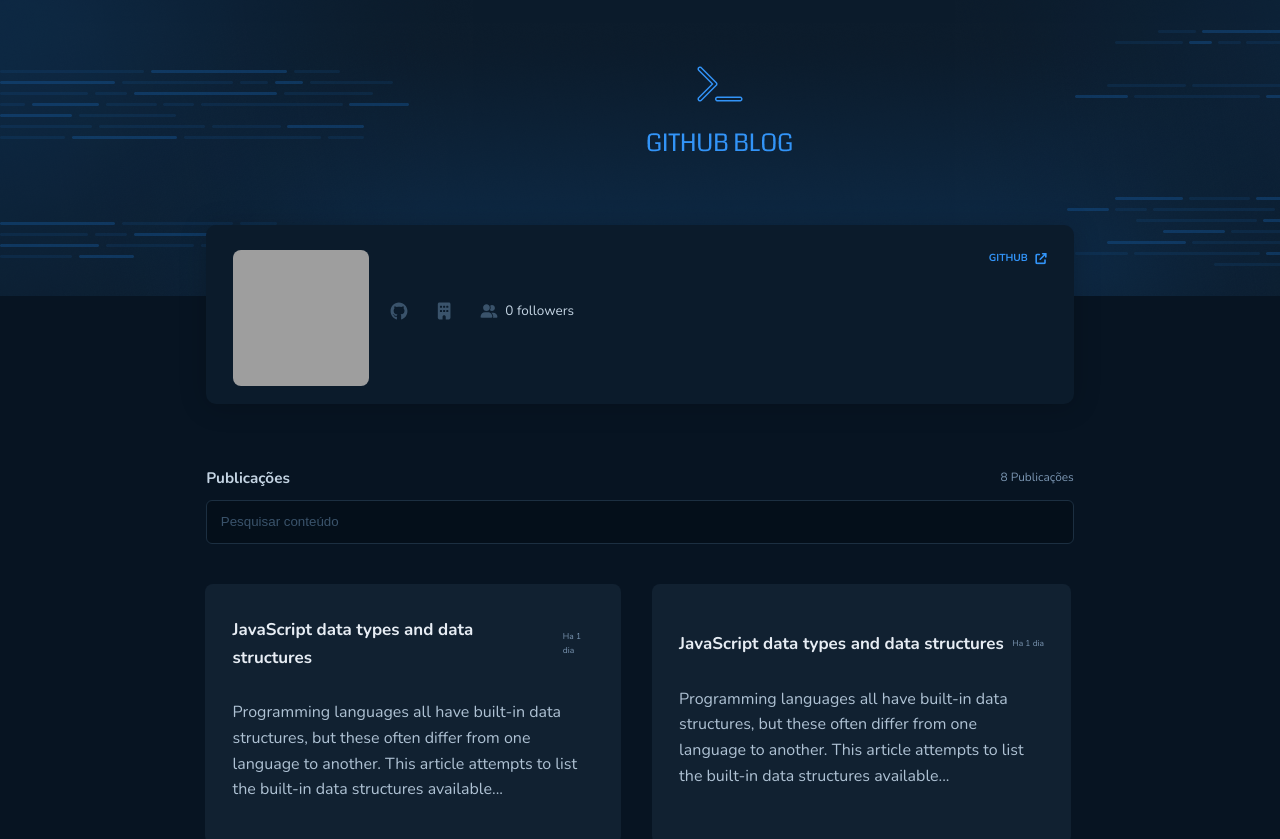
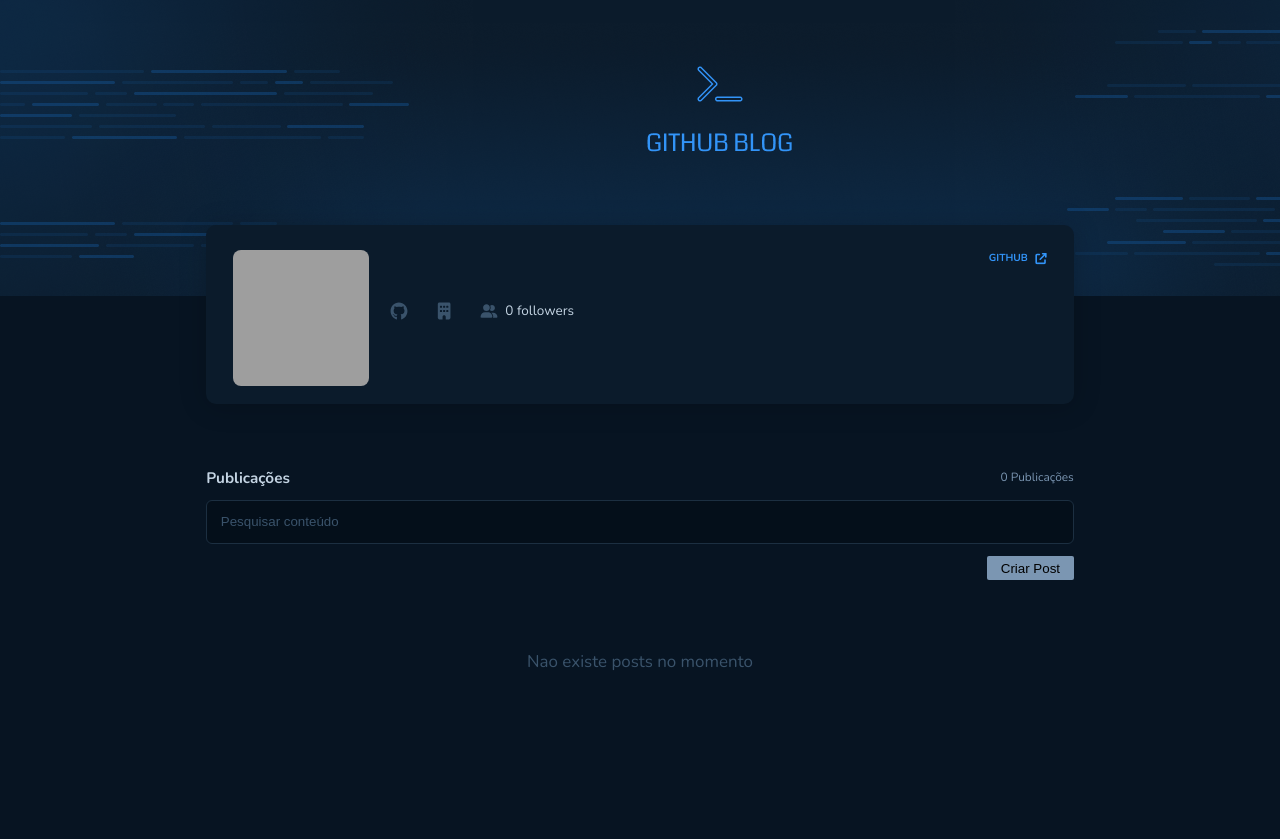
Before and after one commit to Mariano1994/GitBlog, a React (Vite) app: page / in a window 1280 px wide. Shown: the top 839 px of the page. After the commit the page ends 800 px from the top, so only its background shows below. Built offline with nearby package versions, Linux system fonts and the light colour scheme; no server answers; grey boxes are pictures that could not be loaded.

Commit message:
Create EmptyMessage component and addPost button

```diff
--- a/src/App.css
+++ /dev/null
@@ -1,5 +0,0 @@
-.wrapper-content {
-  display: flex;
-  justify-content: center;
-  align-items: center;
-}
--- a/src/App.tsx
+++ b/src/App.tsx
@@ -1,76 +1,65 @@
 import { Header } from "./components/Header/Header";
-import "./App.css";
 import { UserInformation } from "./components/UserInformation/UserInformation";
 import { SearchBar } from "./components/SearchBar/SearchBar";
 import { Posts } from "./components/Posts/Posts";
 import { useState } from "react";
+import { EmptyMessage } from "./components/EmptyMessage/EmptyMessage";
 
 const initialsPosts = [
-  {
-    id: Math.random(),
-    title: "JavaScript data types and data structures",
-    content:
-      "Programming languages all have built-in data structures, but these often differ from one language to another. This article attempts to list the built-in data structures available...",
-    publishedAt: new Date(),
-  },
-
-  {
-    id: Math.random(),
-    title: "JavaScript data types and data structures",
-    content:
-      "Programming languages all have built-in data structures, but these often differ from one language to another. This article attempts to list the built-in data structures available...",
-    publishedAt: new Date(),
-  },
-
-  {
-    id: Math.random(),
-    title: "JavaScript data types and data structures",
-    content:
-      "Programming languages all have built-in data structures, but these often differ from one language to another. This article attempts to list the built-in data structures available...",
-    publishedAt: new Date(),
-  },
-
-  {
-    id: Math.random(),
-    title: "JavaScript data types and data structures",
-    content:
-      "Programming languages all have built-in data structures, but these often differ from one language to another. This article attempts to list the built-in data structures available...",
-    publishedAt: new Date(),
-  },
-
-  {
-    id: Math.random(),
-    title: "JavaScript data types and data structures",
-    content:
-      "Programming languages all have built-in data structures, but these often differ from one language to another. This article attempts to list the built-in data structures available...",
-    publishedAt: new Date(),
-  },
-
-  {
-    id: Math.random(),
-    title: "JavaScript data types and data structures",
-    content:
-      "Programming languages all have built-in data structures, but these often differ from one language to another. This article attempts to list the built-in data structures available...",
-    publishedAt: new Date(),
-  },
-  {
-    id: Math.random(),
-    title: "JavaScript data types and data structures",
-    content:
-      "Programming languages all have built-in data structures, but these often differ from one language to another. This article attempts to list the built-in data structures available...",
-    publishedAt: new Date(),
-  },
-  {
-    id: Math.random(),
-    title: "JavaScript data types and data structures",
-    content:
-      "Programming languages all have built-in data structures, but these often differ from one language to another. This article attempts to list the built-in data structures available...",
-    publishedAt: new Date(),
-  },
+  // {
+  //   id: Math.random(),
+  //   title: "JavaScript data types and data structures",
+  //   content:
+  //     "Programming languages all have built-in data structures, but these often differ from one language to another. This article attempts to list the built-in data structures available...",
+  //   publishedAt: new Date(),
+  // },
+  // {
+  //   id: Math.random(),
+  //   title: "JavaScript data types and data structures",
+  //   content:
+  //     "Programming languages all have built-in data structures, but these often differ from one language to another. This article attempts to list the built-in data structures available...",
+  //   publishedAt: new Date(),
+  // },
+  // {
+  //   id: Math.random(),
+  //   title: "JavaScript data types and data structures",
+  //   content:
+  //     "Programming languages all have built-in data structures, but these often differ from one language to another. This article attempts to list the built-in data structures available...",
+  //   publishedAt: new Date(),
+  // },
+  // {
+  //   id: Math.random(),
+  //   title: "JavaScript data types and data structures",
+  //   content:
+  //     "Programming languages all have built-in data structures, but these often differ from one language to another. This article attempts to list the built-in data structures available...",
+  //   publishedAt: new Date(),
+  // },
+  // {
+  //   id: Math.random(),
+  //   title: "JavaScript data types and data structures",
+  //   content:
+  //     "Programming languages all have built-in data structures, but these often differ from one language to another. This article attempts to list the built-in data structures available...",
+  //   publishedAt: new Date(),
+  // },
+  // {
+  //   id: Math.random(),
+  //   title: "JavaScript data types and data structures",
+  //   content:
+  //     "Programming languages all have built-in data structures, but these often differ from one language to another. This article attempts to list the built-in data structures available...",
+  //   publishedAt: new Date(),
+  // },
+  // {
+  //   id: Math.random(),
+  //   title: "JavaScript data types and data structures",
+  //   content:
+  //     "Programming languages all have built-in data structures, but these often differ from one language to another. This article attempts to list the built-in data structures available...",
+  //   publishedAt: new Date(),
+  // },
 ];
 
 export function App() {
   const [posts, setPosts] = useState(initialsPosts);
+
   return (
     <>
       <Header />
@@ -78,7 +67,8 @@
         <UserInformation />
       </div>
       <SearchBar posts={posts} />
-      <Posts posts={posts} />
+
+      {posts.length > 0 ? <Posts posts={posts} /> : <EmptyMessage />}
     </>
   );
 }
--- /dev/null
+++ b/src/components/EmptyMessage/EmptyMessage.css
@@ -0,0 +1,9 @@
+.empty-message {
+  display: flex;
+  justify-content: center;
+  align-items: center;
+  margin-top: 8rem;
+  color: var(--base-label, #3a536b);
+  font-size: 2rem;
+  line-height: 160%;
+}
--- /dev/null
+++ b/src/components/EmptyMessage/EmptyMessage.tsx
@@ -0,0 +1,9 @@
+import './EmptyMessage.css'
+
+export function EmptyMessage() {
+  return (
+    <>
+      <span className="empty-message"> Nao existe posts no momento</span>
+    </>
+  )
+}
--- a/src/components/Posts/Posts.css
+++ b/src/components/Posts/Posts.css
@@ -6,6 +6,7 @@
   display: flex;
   justify-content: center;
   align-items: center;
+  margin-bottom: 6rem;
 }
 
 .post-content--wrapper {
--- a/src/components/Posts/Posts.tsx
+++ b/src/components/Posts/Posts.tsx
@@ -8,7 +8,7 @@
   publishedAt: Date;
 }
 
-export function Posts({ posts }: PostProps) {
+export function Posts({posts} : PostProps) {
   return (
     <>
       <div className="post-grid">
--- a/src/components/SearchBar/SearchBar.css
+++ b/src/components/SearchBar/SearchBar.css
@@ -29,6 +29,18 @@
 
 .search-input {
   width: 102.3rem;
+  display: flex;
+  flex-direction: column;
+  gap: 1.5rem;
+}
+
+.search-input button {
+  width: 10%;
+  padding: .5rem;
+  background: var(--base-span, #7B96B2);
+  border: none;
+  border-radius: 2px;
+  cursor: pointer;
 }
 
 .search-input input {
@@ -37,7 +49,7 @@
 
   border-radius: 6px;
   border: 1px solid var(--base-border, #1c2f41);
-  background: var(--base-input, #040f1a);
+  background: var(--base-input, #040f1a);`
   outline: none;
 
   color: var(--base-text, #afc2d4);
@@ -47,3 +59,9 @@
 .search-input input::placeholder {
   color: var(--base-label, #3a536b);
 }
+
+.create-post--button {
+  display: flex;
+  justify-content: flex-end;
+  align-items: center;
+}
--- a/src/components/SearchBar/SearchBar.tsx
+++ b/src/components/SearchBar/SearchBar.tsx
@@ -1,7 +1,7 @@
-import './SearchBar.css'
+import "./SearchBar.css";
 
-export function SearchBar({posts}) {
-  const totalPosts = posts.length
+export function SearchBar({ posts }) {
+  const totalPosts = posts.length;
   return (
     <>
       <div className="search-bar">
@@ -11,10 +11,12 @@
         </div>
 
         <div className="search-input">
-          <input type="text" placeholder="Pesquisar conteúdo"/>
+          <input type="text" placeholder="Pesquisar conteúdo" />
+          <div className="create-post--button">
+            <button>Criar Post</button>
+          </div>
         </div>
-
       </div>
     </>
-  )
+  );
 }
--- a/src/components/UserInformation/UserInformation.css
+++ b/src/components/UserInformation/UserInformation.css
@@ -1,3 +1,9 @@
+.wrapper-content {
+  display: flex;
+  justify-content: center;
+  align-items: center;
+}
+
 .user-wrapper {
   display: flex;
   padding: 3rem 3.2rem;
--- a/src/components/UserInformation/UserInformation.tsx
+++ b/src/components/UserInformation/UserInformation.tsx
@@ -5,6 +5,9 @@
 export function UserInformation() {
   return (
     <>
+    <div className="wrapper-content">
+
+    </div>
       <div className="user-wrapper">
         <UserAvatar />
         <div className="user-informations">
```
